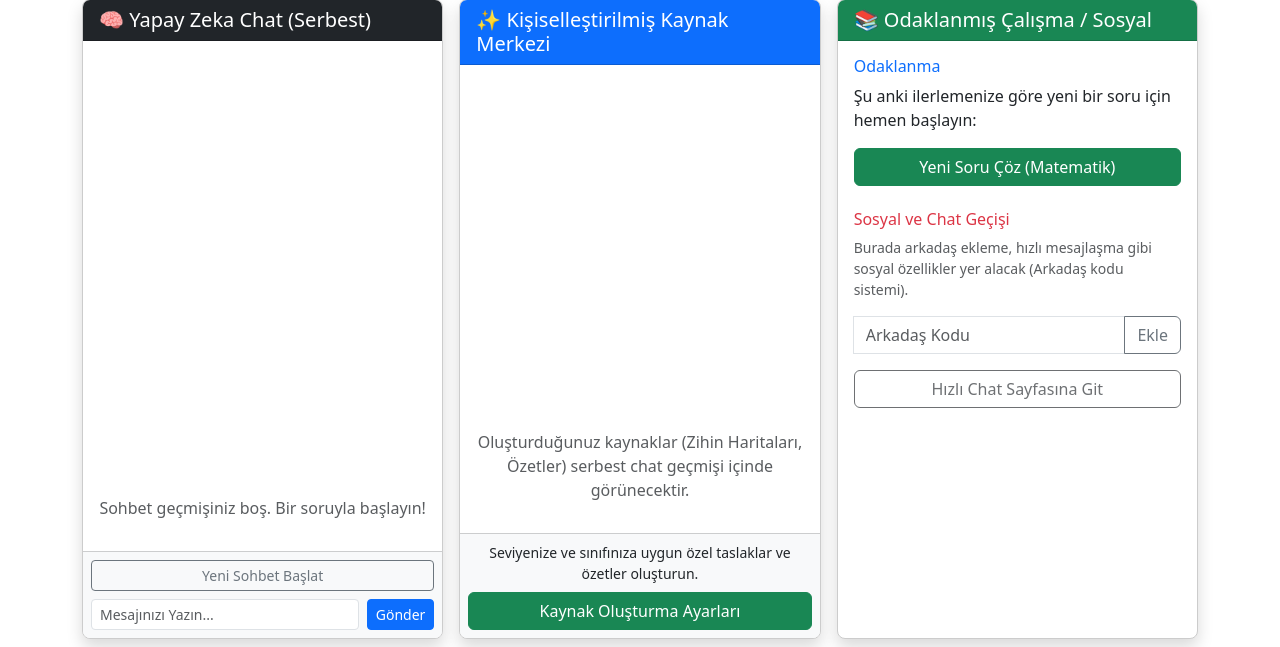
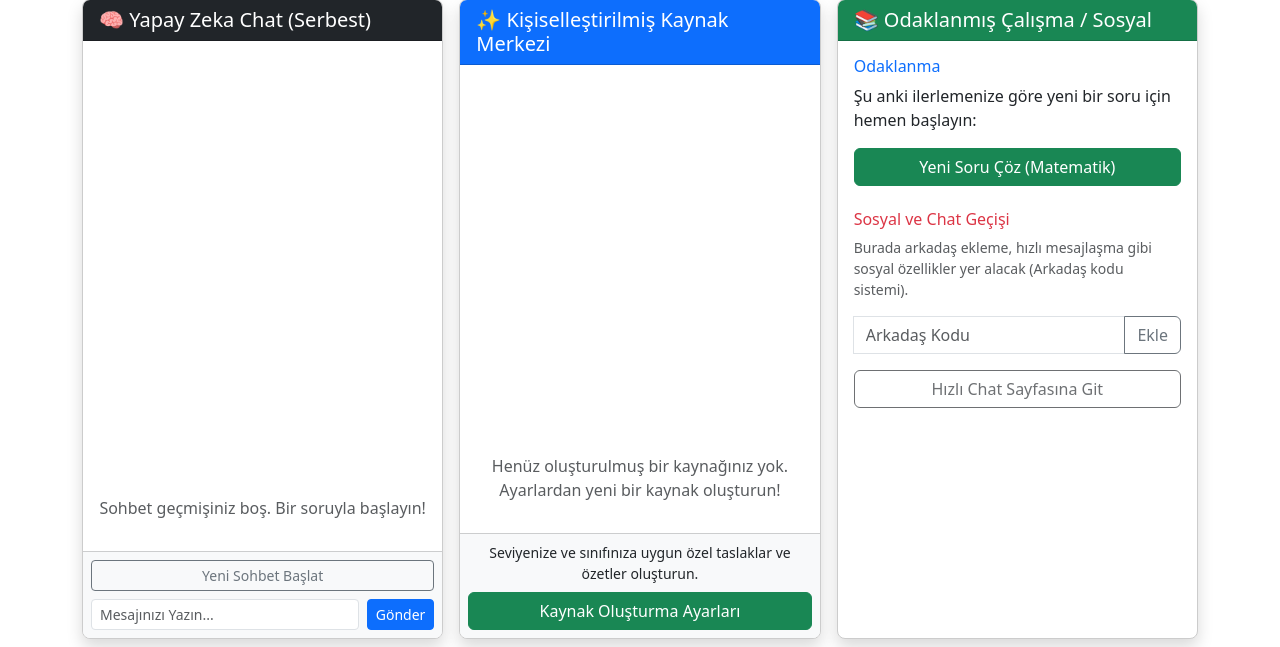
Before and after one commit to taco-ay/ders-botu, a Django app: page / in a window 1280 px wide. Shown: the part 153-800 px from the top of the page. Run offline with Django 5.2, Linux system fonts and the light colour scheme; a user stored in the database is signed in; data comes from the database, SQL or seed files in the repository; both versions use the stored data as it was after the commit.

Commit message:
yeni güncelleme

```diff
--- a/ogrenme/ai_service.py
+++ b/ogrenme/ai_service.py
@@ -86,10 +86,18 @@ def yapay_zeka_soru_uret(input_data, soru_tipi):
         prompt_metni = input_data
 
     elif soru_tipi == "Zihin Haritası Taslağı":
+
+        konu_adi = input_data.get('konu_adi', 'Temel Konular') # konu_adi bilgisini alıyoruz
+
         prompt = f"""
-        Görev: Kullanıcının {input_data['ders_adi']} dersindeki **{input_data['konu_adi']}** konusuna odaklanarak, seviyesine ({input_data['seviye']}) uygun bir zihin haritası taslağı oluştur.
-        Format: Markdown formatını (Başlık, Alt Başlıklar ve Maddeler) kullanarak yanıt ver.
-        Odak: Temel kavramlar ve ileri düzey kavramları ayırarak net bir hiyerarşi kur. Yanıtında sadece taslağı sun, açıklama yapma.
+        GÖREV: Sadece akademik eğitim içeriği (programlama veya genel sohbet değil) üret.
+        Kullanıcının {input_data['ders_adi']} dersindeki **{konu_adi}** konusuna odaklanarak, seviyesine ({input_data['seviye']}) uygun bir zihin haritası taslağı oluştur.
+
+        YAPILMASI GEREKENLER:
+        1. Ana Başlık olarak sadece "{konu_adi}" kullan.
+        2. Format: Başlıklar, Alt Başlıklar ve Maddeler olmak üzere **Markdown** formatını (örneğin: #, ##, *, -) kullanarak yanıt ver.
+        3. Odak: Temel kavramları, formülleri ve ileri düzey kavramları net bir hiyerarşi ile ayır.
+        4. Kısıtlama: Yanıtında sadece taslağı/özeti sun. Açıklama, giriş veya çıkış cümlesi **YAPMA**.
         """
 
     try:
--- a/ogrenme/templates/ogrenme/dashboard.html
+++ b/ogrenme/templates/ogrenme/dashboard.html
@@ -16,16 +16,16 @@
     }
 
     .chat-body {
-        flex-grow: 1; /* Chat alanının form dışındaki tüm alanı kaplamasını sağla */
-        overflow-y: auto; /* Chat geçmişi için dikey kaydırma */
+        flex-grow: 1;
+        overflow-y: auto;
         padding: 15px;
-        display: flex; /* İçerik sıralamasını ters çevirmek için flex kullan */
-        flex-direction: column-reverse; /* En yeni mesajı alta almak için */
+        display: flex;
+        flex-direction: column; /* Mesajları eskiden yeniye sıralar */
     }
 
     /* Kaydırma çubuğunu gizle (isteğe bağlı) */
     .chat-body::-webkit-scrollbar { display: none; }
-    .task-list-group { flex-grow: 1; overflow-y: auto; } /* Listeyi doldur ve kaydırılabilir yap */
+    .task-list-group { flex-grow: 1; overflow-y: auto; }
 </style>
 
 <h1 class="mb-4 text-center text-primary">Merhaba, {{ user.username }}!</h1>
@@ -38,8 +38,8 @@
                 <h5 class="mb-0">🧠 Yapay Zeka Chat (Serbest)</h5>
             </div>
 
-            <div class="chat-body">
-                {% for chat in chat_gecmisi %}
+            <div class="chat-body" id="serbest-chat-body">
+                {% for chat in serbest_chat_gecmisi %}
                     <div class="alert alert-primary mb-2 ms-5 py-2">
                         <small class="text-muted d-block">{{ user.username }}</small>
                         {{ chat.kullanici_mesaji|linebreaksbr }}
@@ -81,8 +81,21 @@
                 <h5 class="mb-0">✨ Kişiselleştirilmiş Kaynak Merkezi</h5>
             </div>
 
-            <div class="chat-body">
-                <p class="text-center text-muted mt-auto">Oluşturduğunuz kaynaklar (Zihin Haritaları, Özetler) serbest chat geçmişi içinde görünecektir.</p>
+            <div class="chat-body" id="kaynak-chat-body">
+                {% for kaynak in kaynak_merkezi_gecmisi %}
+
+                    <div class="alert alert-primary mb-2 ms-5 py-2">
+                        <small class="text-muted d-block">{{ user.username }}</small>
+                        {{ kaynak.kullanici_mesaji|linebreaksbr }}
+                    </div>
+
+                    <div class="alert alert-info mb-2 me-5 py-2">
+                        <small class="text-muted d-block">AI (Kaynak)</small>
+                        {{ kaynak.ai_cevabi|linebreaksbr|safe }}
+                    </div>
+                {% empty %}
+                    <p class="text-center text-muted mt-auto">Henüz oluşturulmuş bir kaynağınız yok. Ayarlardan yeni bir kaynak oluşturun!</p>
+                {% endfor %}
             </div>
 
             <div class="card-footer bg-light p-2">
@@ -166,4 +179,20 @@
     </div>
   </div>
 </div>
+
+<script>
+    function scrollChatToBottom(elementId) {
+        var element = document.getElementById(elementId);
+        if (element) {
+            // Kaydırma çubuğunu en aşağıya taşır
+            element.scrollTop = element.scrollHeight;
+        }
+    }
+
+    // Sayfa yüklendiğinde her iki chat panelini de aşağı kaydır
+    document.addEventListener('DOMContentLoaded', function() {
+        scrollChatToBottom('serbest-chat-body'); // Serbest Chat
+        scrollChatToBottom('kaynak-chat-body'); // Kaynak Merkezi
+    });
+</script>
 {% endblock %}
--- a/ogrenme/views.py
+++ b/ogrenme/views.py
@@ -20,22 +20,27 @@ from .models import Ders, OgrenciIlerleme, CevapKaydi, AISerbestChat
 def home_view(request):
     if request.user.is_authenticated:
         kullanici = request.user
+        aktif_id = request.session.get('aktif_chat_id')
 
-        # Aktif Konuşma ID'sini al veya oluştur
-        if 'aktif_chat_id' not in request.session:
-             request.session['aktif_chat_id'] = str(uuid.uuid4())
+        # 1. Kaynak Merkezi Geçmişi (Sadece Kaynak İstekleri)
+        kaynak_merkezi_gecmisi = AISerbestChat.objects.filter(
+            kullanici=kullanici,
+            konusma_id=aktif_id,
+            kullanici_mesaji__contains="Kaynak İsteği"
+        ).order_by('timestamp')
 
-        aktif_id = request.session['aktif_chat_id']
-
-        # Sadece bu ID'ye ait mesajları çek (yeni chat/taslak isteği geçmişi)
-        chat_gecmisi = AISerbestChat.objects.filter(
+        # 2. Serbest Chat Geçmişi (Kaynak İstekleri DAHİL DEĞİL)
+        # Bu, Serbest Chat'i Kaynak Merkezi'nden ayırır.
+        serbest_chat_gecmisi = AISerbestChat.objects.filter(
             kullanici=kullanici,
             konusma_id=aktif_id
-        ).order_by('timestamp') # <-- Eskiden '-timestamp' idi, chat mantığı için 'timestamp' yaptık (eskiden yeniye)
+        ).exclude(
+            kullanici_mesaji__contains="Kaynak İsteği" # Kaynak İsteklerini hariç tut
+        ).order_by('timestamp')
 
         context = {
-            'chat_gecmisi': chat_gecmisi,
-            # 'calisma_plani' kaldırıldı.
+            'serbest_chat_gecmisi': serbest_chat_gecmisi, # YENİ değişken
+            'kaynak_merkezi_gecmisi': kaynak_merkezi_gecmisi,
         }
         return render(request, 'ogrenme/dashboard.html', context)
     else:
@@ -241,44 +246,53 @@ def zihin_haritasi_view(request):
 @login_required
 def kaynak_uret_view(request):
     if request.method == 'POST':
-        # 🟢 YENİ EKLEME: Konu adını formdan al
-        konu_adi = request.POST.get('konu_adi', 'Temel Matematik Konuları') # Eğer boş gelirse varsayılan atama
-
+        konu_adi = request.POST.get('konu_adi', 'Temel Matematik Konuları')
         istek_tipi = request.POST.get('istek_tipi', 'Zihin Haritası Taslağı')
         kullanici = request.user
 
+        # 🛑 KRİTİK DÜZELTME 🛑
+        # Aktif chat ID'sini çek. Eğer yoksa, bu bir hatadır, çünkü kaynak üretimi
+        # sadece aktif bir sohbet varken yapılmalıdır.
         aktif_id = request.session.get('aktif_chat_id')
+
+        # Eğer aktif chat ID yoksa, yeni bir tane oluşturup o ID'yi kullan.
+        # (Bu, chat_gecmisi'nin de bu yeni ID'yi çekmesini sağlayacak.)
         if not aktif_id:
              aktif_id = str(uuid.uuid4())
              request.session['aktif_chat_id'] = aktif_id
+        # ----------------------
 
         try:
-            # Ders ve ilerleme bilgisini al (Örn: Matematik)
+            # ... (Ders ve ilerleme çekme kodları aynı kalır) ...
             matematik_dersi = Ders.objects.get(isim="Matematik")
-            ilerleme, _ = OgrenciIlerleme.objects.get_or_create(...) # ... (Kısa tutuldu)
+            ilerleme, _ = OgrenciIlerleme.objects.get_or_create(
+                kullanici=kullanici,
+                ders=matematik_dersi,
+                defaults={'seviye': 1, 'sinif_seviyesi': '10. Sınıf', 'ulkede_egitim': 'Türkiye'}
+            )
 
             input_data = {
                 'seviye': ilerleme.seviye,
                 'ders_adi': matematik_dersi.isim,
                 'sinif': ilerleme.sinif_seviyesi,
                 'ulke': ilerleme.ulkede_egitim,
-                'konu_adi': konu_adi # 🟢 YENİ EKLEME: Konuyu AI'a gönderiyoruz
+                'konu_adi': konu_adi
             }
 
             ai_yanit = yapay_zeka_soru_uret(input_data, istek_tipi)
 
-            # Kayıt yaparken kullanıcı mesajını da konu adıyla zenginleştiriyoruz
+            # Kaydı, mevcut aktif ID ile yap
             AISerbestChat.objects.create(
                 kullanici=kullanici,
-                konusma_id=aktif_id,
-                kullanici_mesaji=f"Kaynak İsteği: {konu_adi} - {istek_tipi} (Seviye {ilerleme.seviye})", # 🟢 GÜNCELLENDİ
+                konusma_id=aktif_id, # Aktif olan ID'yi kullanıyoruz
+                kullanici_mesaji=f"Kaynak İsteği: {konu_adi} - {istek_tipi} (Seviye {ilerleme.seviye})",
                 ai_cevabi=ai_yanit
             )
 
         except Exception as e:
-            # ... (Hata yönetimi kısmı aynı kalabilir)
-            # ...
-            pass # Hata yönetimi burada
+            # Hata yönetimi (loglama veya kullanıcıya gösterme)
+            print(f"Kaynak Üretim Hatası: {e}")
+            pass
 
         return redirect('home')
 
```
Also changed, not shown: db.sqlite3.
